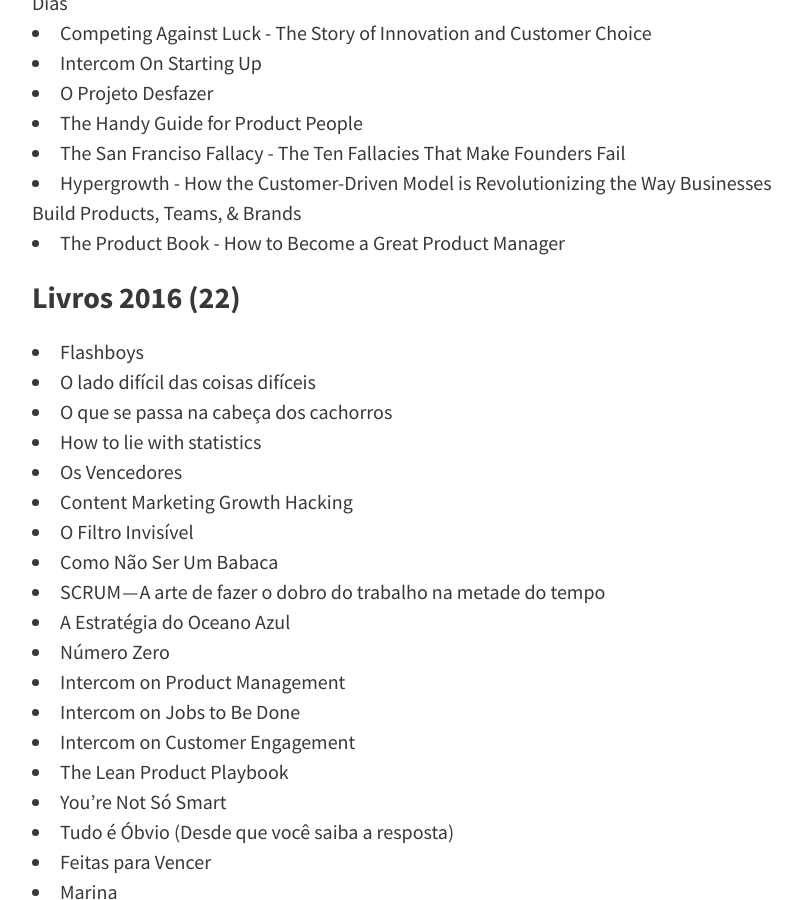
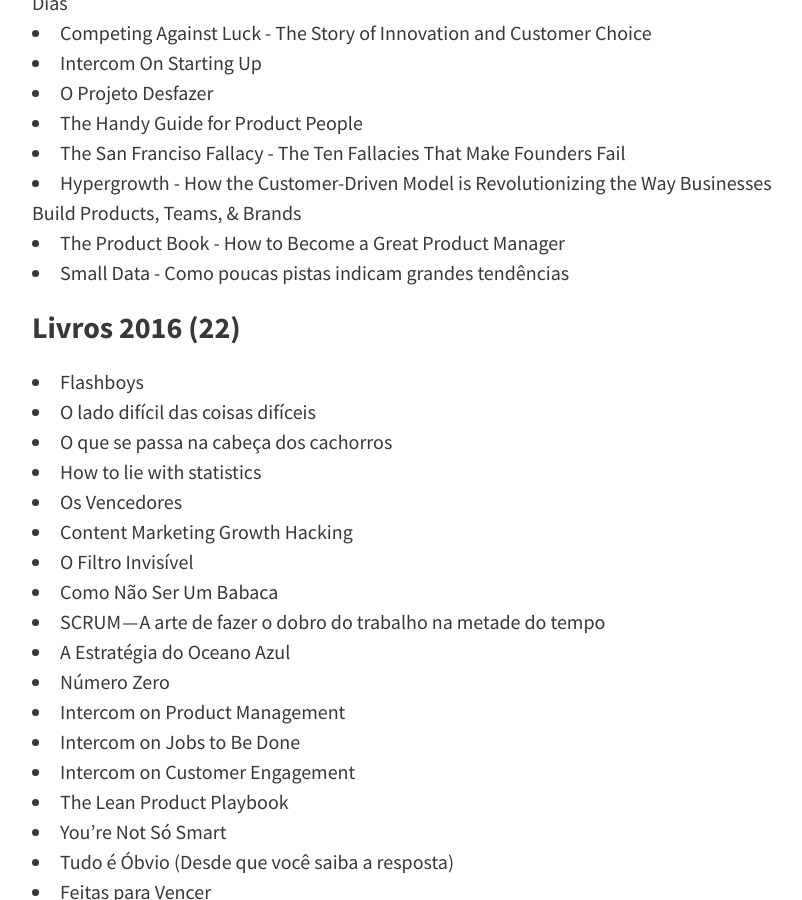
Before and after one commit to felipecbarbosa/felipecbarbosa.github.io, a Jekyll site: the page built from leituras.md, in a window 1280 px wide and 900 px high, scrolled down 820 px. Shown: the whole window, without its empty margins (224-1026 px from the left). Built offline with Jekyll 4.4.1, drawn with Linux system fonts in a browser that asks for light colours; nearby versions of some CDN libraries; comment, search, counter and statistics services are not loaded.

Commit message:
Added Small Data to Leituras

```diff
--- a/leituras.md
+++ b/leituras.md
@@ -26,6 +26,7 @@ Sempre procuro encontrar um tempo no meu dia-a-dia para colocar a leitura em dia
 - The San Franciso Fallacy - The Ten Fallacies That Make Founders Fail
 - Hypergrowth - How the Customer-Driven Model is Revolutionizing the Way Businesses Build Products, Teams, & Brands
 - The Product Book - How to Become a Great Product Manager
+- Small Data - Como poucas pistas indicam grandes tendências
 
 ### Livros 2016 (22)
 - Flashboys
```
